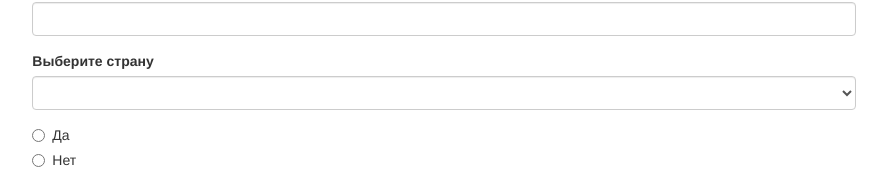
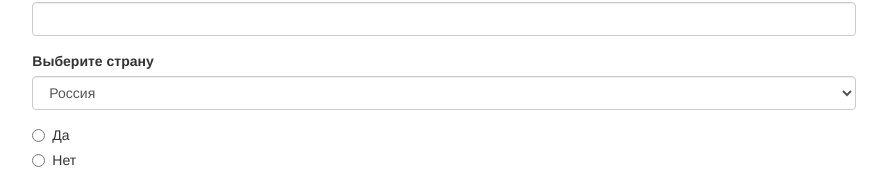
Before and after one commit to vbagaev/ngCourse-theory, an Angular app: page / in a window 1280 px wide. Shown: the part 147-316 px from the top of the page, without its empty margins (196-1083 px from the left). Built offline with nearby package versions, Linux system fonts and the light colour scheme.

Commit message:
TD Значения по умолчанию

```diff
--- a/src/app/app.component.html
+++ b/src/app/app.component.html
@@ -12,7 +12,7 @@
     </div>
     <div class="form-group">
       <label>Выберите страну</label>
-      <select class="form-control" ngModel name="contry" required>
+      <select class="form-control" ngModel name="contry" required [ngModel]="defaultCountry">
         <option value="ru">Россия</option>
         <option value="by">Белоруссия</option>
         <option value="ua">Украина</option>
--- a/src/app/app.component.ts
+++ b/src/app/app.component.ts
@@ -15,6 +15,9 @@ export class AppComponent {
     text: 'Нет'
   }];
 
+  defaultAnswer = 'no';
+  defaultCountry = 'ru';
+
 submitForm(form: NgForm) {
   console.log('Submited!!', form);
 }
```
